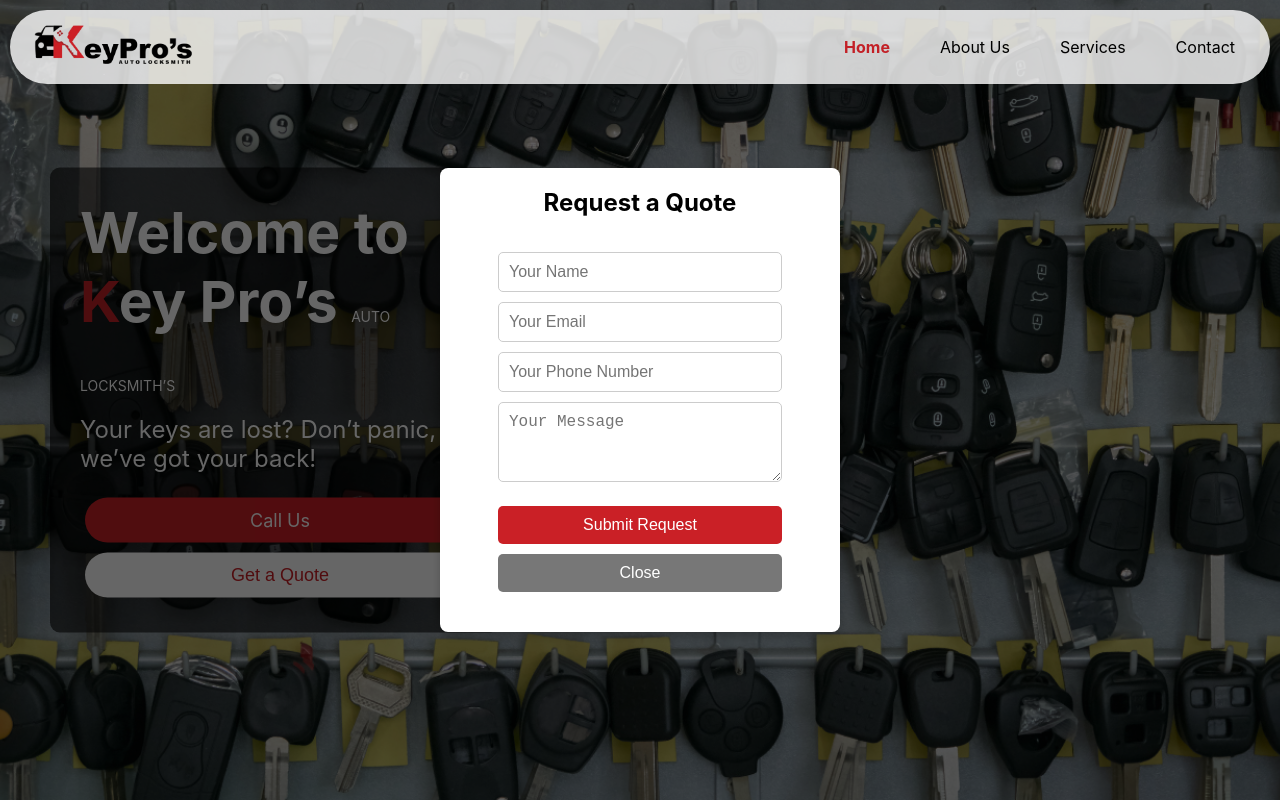
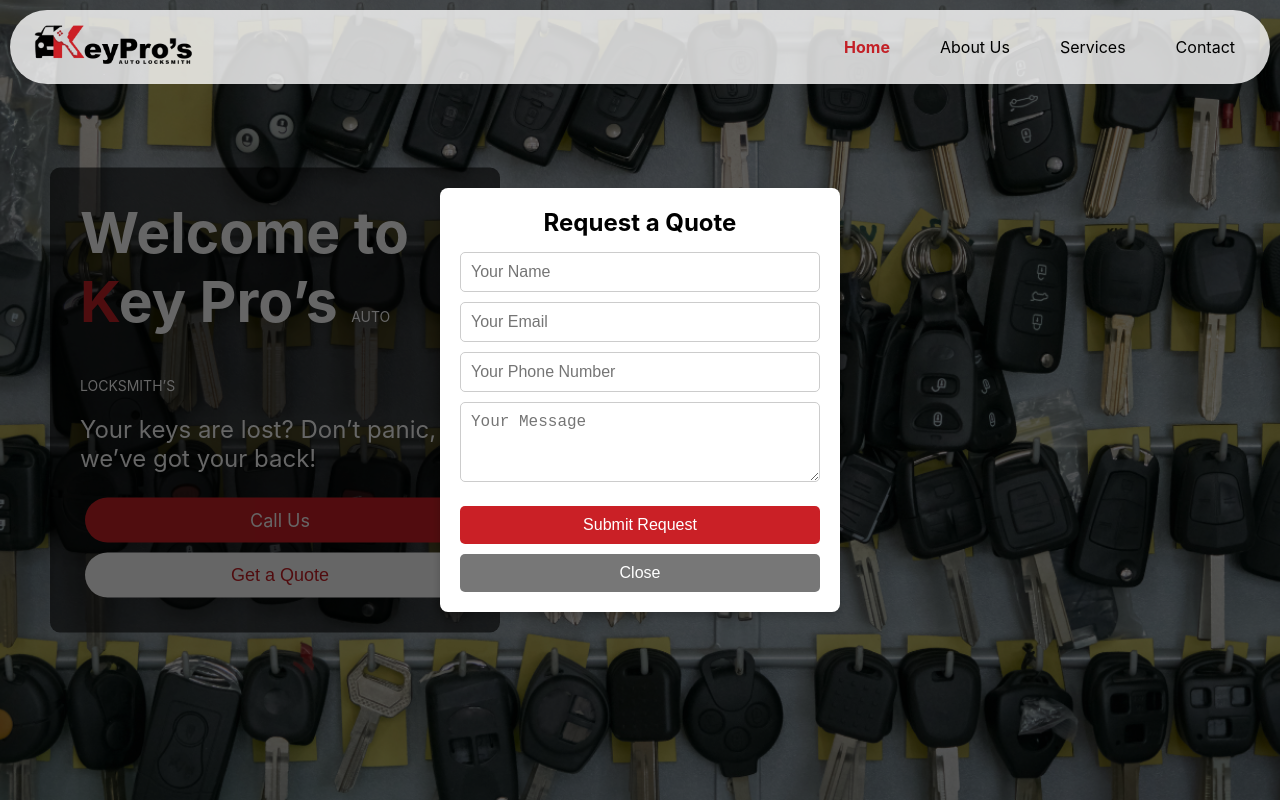
Before and after one commit to Abrar-Nabi/Keypros, a React (Create React App) app in the folder frontend/: page / in a window 1280 px wide. Both pictures are taken after a click on the button "Get a Quote". Shown: the top 800 px of the page. Built offline with nearby package versions, Linux system fonts and the light colour scheme.

Commit message:
Update home.css

```diff
--- a/frontend/src/styles/home.css
+++ b/frontend/src/styles/home.css
@@ -107,45 +107,8 @@ h1 {
   justify-content: center;
 }
 
-.quote-form {
-  background: white;
-  padding: 20px;
-  border-radius: 10px;
-  text-align: center;
-  width: 90%;
-  max-width: 400px;
-}
 
-.quote-form h2 {
-  margin-bottom: 10px;
-}
 
-.quote-form input, .quote-form textarea {
-  width: 100%;
-  padding: 10px;
-  margin-bottom: 10px;
-  border: 1px solid #ccc;
-  border-radius: 5px;
-}
-
-.submit-btn, .close-btn {
-  width: 100%;
-  padding: 10px;
-  margin-top: 5px;
-  border: none;
-  cursor: pointer;
-  border-radius: 5px;
-}
-
-.submit-btn {
-  background-color: #ca2026;
-  color: white;
-}
-
-.close-btn {
-  background-color: grey;
-  color: white;
-}
 
 /* Responsive Design */
 @media (max-width: 768px) {
```
